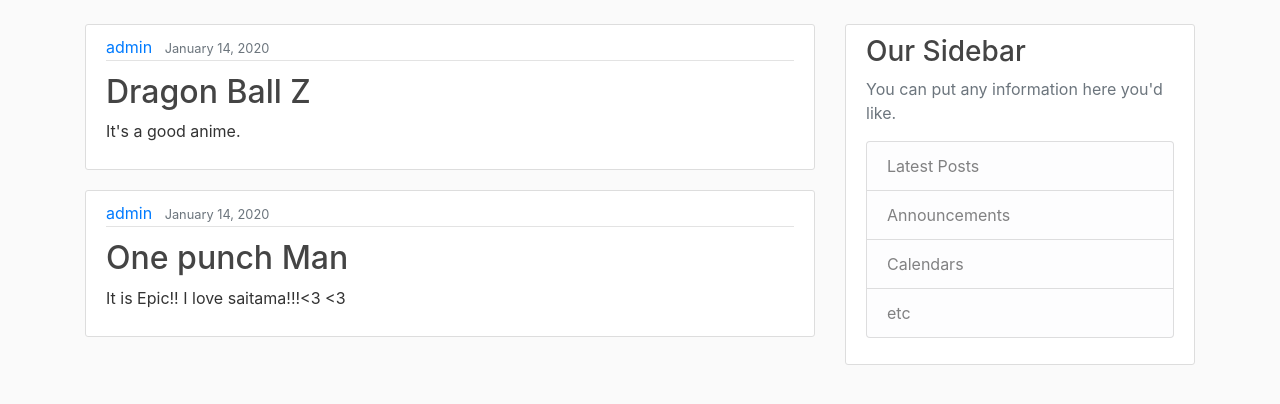
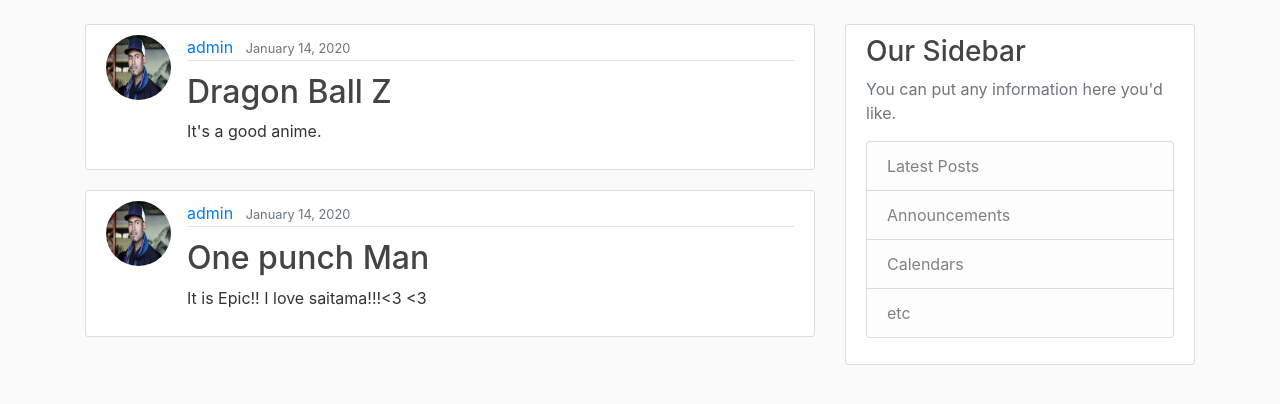
Before and after one commit to iTwanaz/django_project, a Django app: page / in a window 1280 px wide. Shown: the part 56-460 px from the top of the page. Run offline with Django 3.2, Linux system fonts and the light colour scheme; data comes from the database, SQL or seed files in the repository; both versions use the stored data as it was after the commit; some libraries are stand-ins or nearby versions.

Commit message:
Added user picture at the side of each blog

```diff
--- a/django_project/blog/templates/blog/home.html
+++ b/django_project/blog/templates/blog/home.html
@@ -3,6 +3,7 @@
 {% block content %}
     {% for post in posts %}                     <!--use for logical statement-->
         <article class="media content-section">
+            <img src="{{ post.author.profile.image.url }}" class="rounded-circle article-img">
             <div class="media-body">
                 <div class="article-metadata">
                     <a class="mr-2" href="#">{{ post.author }}</a>
```
Also changed, not shown: django_project/db.sqlite3, django_project/media/profile_pics/received_956028821212781-01.jpeg (deleted), django_project/media/profile_pics/received_956028834546113-01.jpeg (added).
